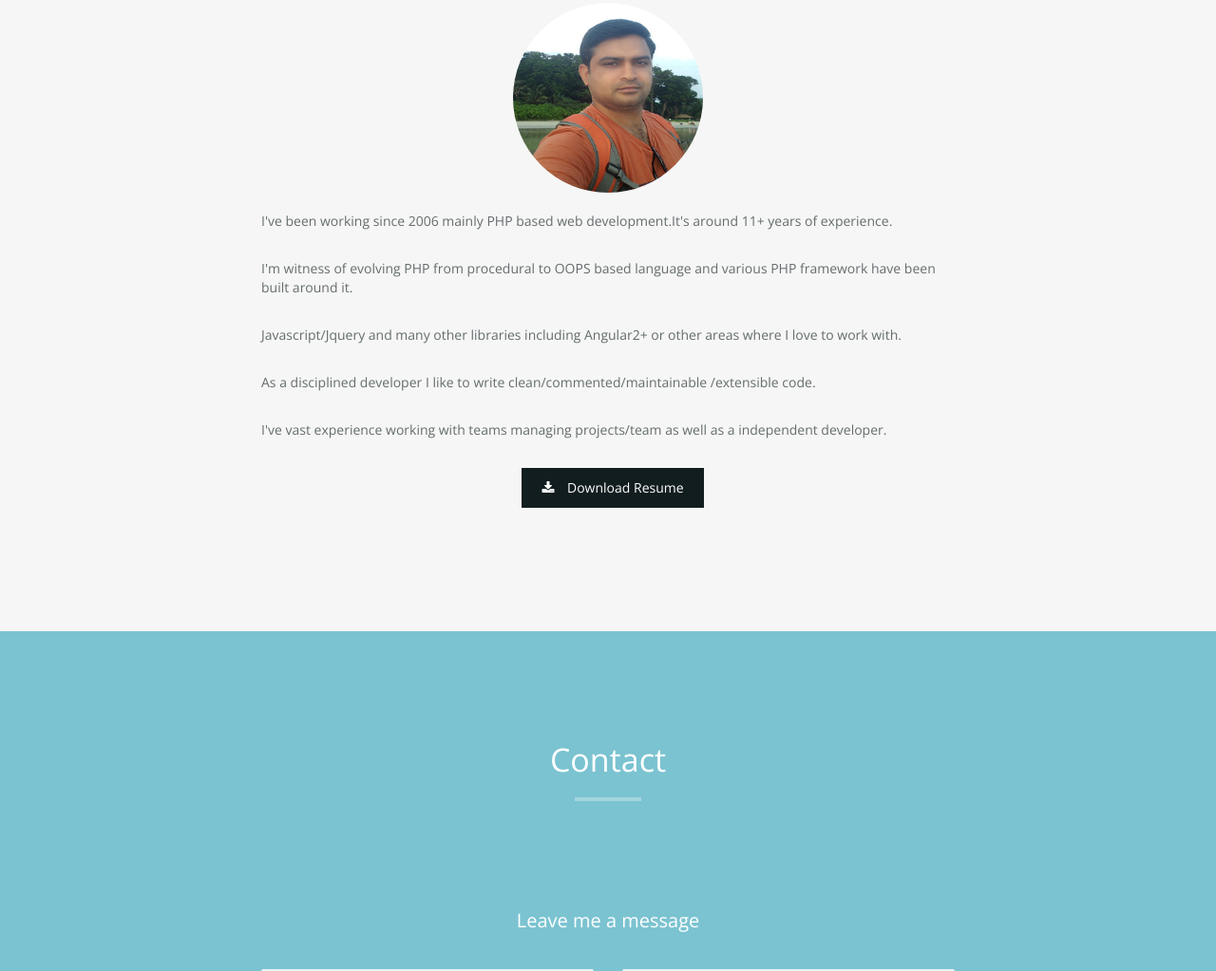
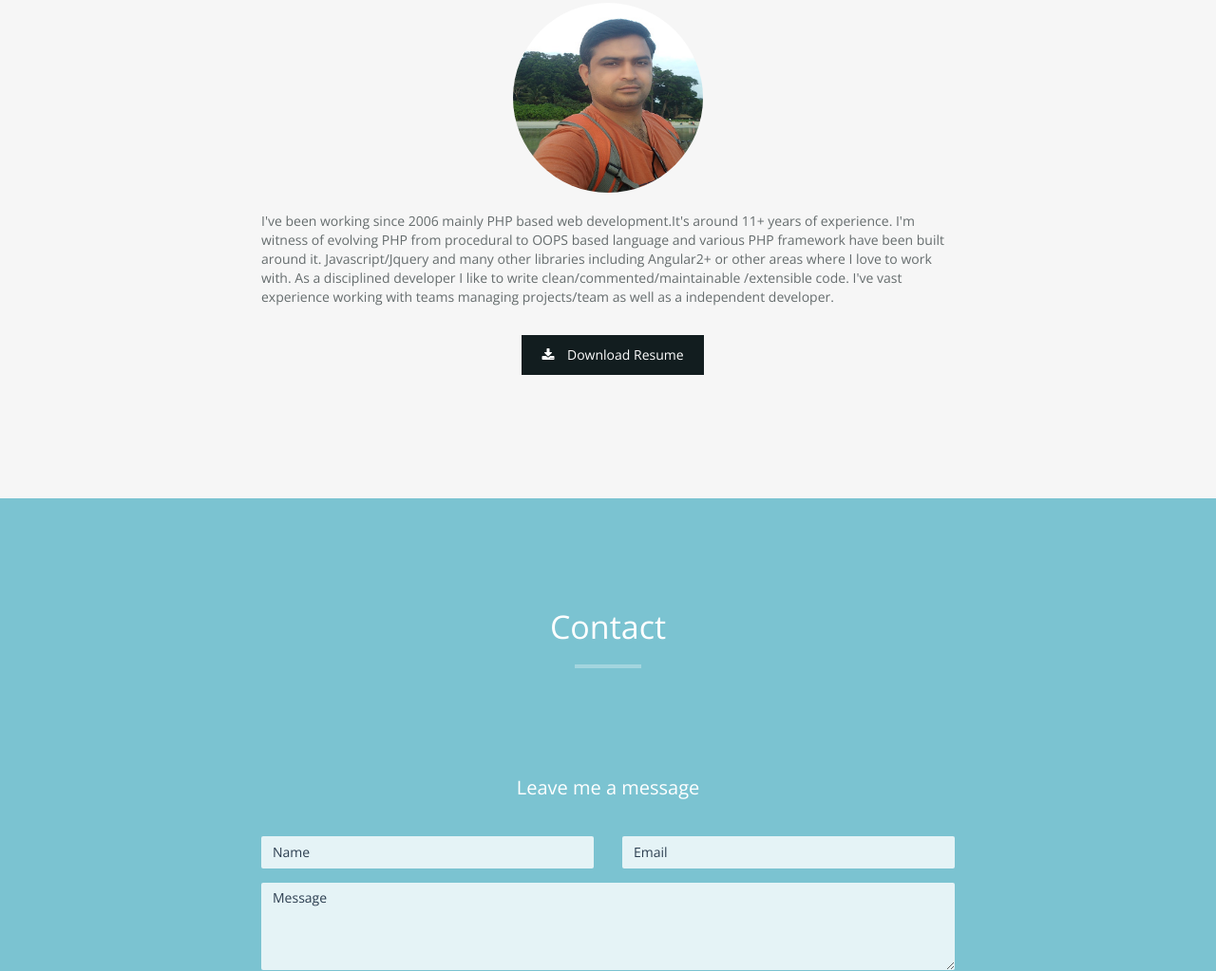
Before and after one commit to phpfriend/codeparidhi, a plain HTML site: page index.html in a window 1280 px wide. Shown: the part 1041-2064 px from the top of the page at 95% size. Drawn offline with nearby package versions, Linux system fonts and the light colour scheme.

Commit message:
updated code

```diff
--- a/index.html
+++ b/index.html
@@ -82,11 +82,11 @@
       <div class="col-md-12 text-center"><img src="img/about.jpg" class="img-responsive"></div>
       <div class="col-md-8 col-md-offset-2">
         <div class="about-text">
-          <p>I've been working since 2006 mainly PHP based web development.It's around 11+ years of experience.</p>
-          <p>I'm witness of evolving PHP from procedural to OOPS based language and various PHP framework have been built around it.</p>
-          <p>Javascript/Jquery and many other libraries including Angular2+ or other areas where I love to work with.</p>
-          <p>As a disciplined developer I like to write clean/commented/maintainable /extensible code.</p>
-          <p>I've vast experience working with teams managing projects/team as well as a independent developer.</p>
+          <p>I've been working since 2006 mainly PHP based web development.It's around 11+ years of experience.
+          I'm witness of evolving PHP from procedural to OOPS based language and various PHP framework have been built around it.
+          Javascript/Jquery and many other libraries including Angular2+ or other areas where I love to work with.
+          As a disciplined developer I like to write clean/commented/maintainable /extensible code.
+          I've vast experience working with teams managing projects/team as well as a independent developer.
           <p class="text-center"><a class="btn btn-primary" href="#"><i class="fa fa-download"></i> Download Resume</a></p>
         </div>
       </div>
```
